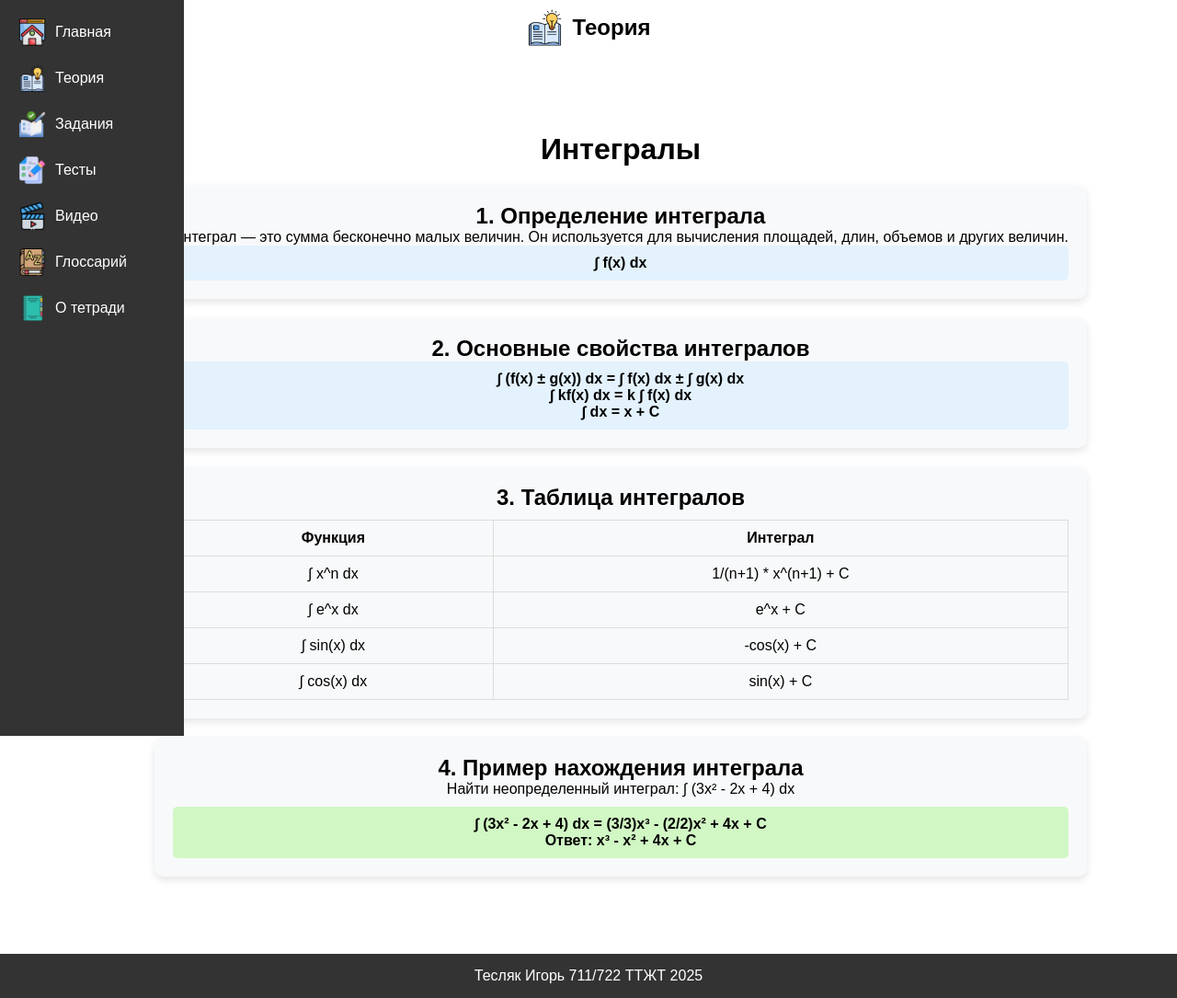
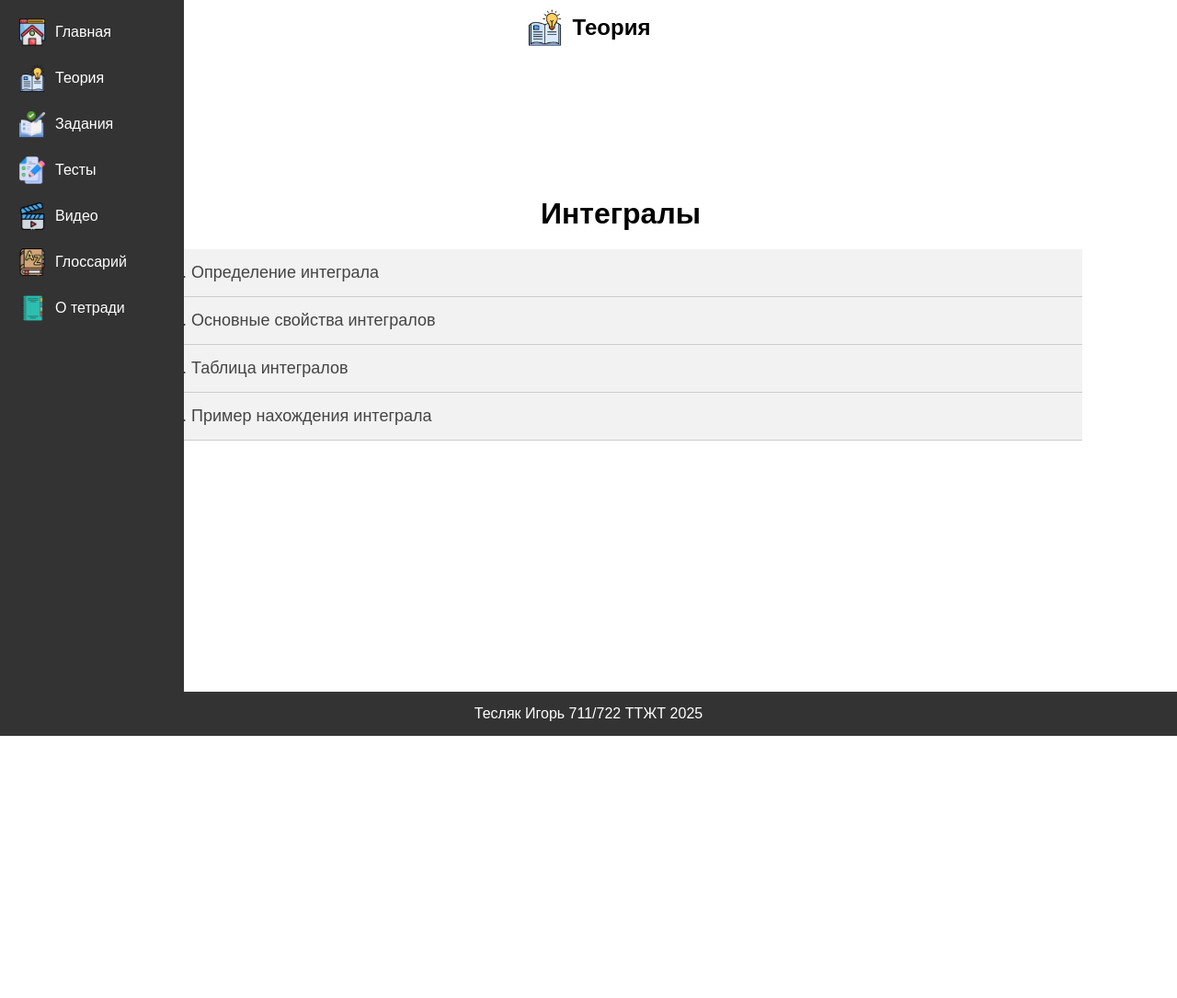
Before and after one commit to DarkKaKtus/site-diplom-integral, a PHP site: page /theory.html in a window 1280 px wide. Shown: the whole page at 92% size. After the commit the page ends 800 px from the top, so only its background shows below. Run offline with PHP 8.4, Linux system fonts and the light colour scheme.

Commit message:
Add files via upload
update

```diff
--- a/index.css
+++ b/index.css
@@ -27,6 +27,7 @@
     transition: width 0.3s ease-in-out;
     position: fixed;
     top: 0;
+    z-index: 1100;
     left: 0;
 }
 
--- a/script.js
+++ b/script.js
@@ -223,10 +223,12 @@
         "theory.html": { title: "Теория", icon: "icons/theory.png" },
         "tests.html": { title: "Тесты", icon: "icons/exam.png" },
         "info.html": { title: "О тетради", icon: "icons/tetrad.png" },
-        "glossary.html": { title: "Глоссарий", icon: "icons/dictionary.png" }
+        "glossary.html": { title: "Глоссарий", icon: "icons/dictionary.png" },
+        "videos.html": { title: "Видео", icon: "icons/video.png" }
     };
 
-    const currentPage = window.location.pathname.split("/").pop();
+    const currentPage = window.location.pathname.split("/").pop().split("?")[0];
+
 
     if (pages[currentPage]) {
         pageIcon.src = pages[currentPage].icon;
@@ -563,3 +565,45 @@
         });
     });
 }
+
+    document.addEventListener("DOMContentLoaded", function() {
+
+      // Функция для получения значения куки по имени
+      function getCookie(name) {
+        const value = "; " + document.cookie;
+        const parts = value.split("; " + name + "=");
+        if (parts.length === 2) return parts.pop().split(";").shift();
+      }
+
+      // Функция для установки куки
+      function setCookie(name, value, days) {
+        let expires = "";
+        if (days) {
+          const date = new Date();
+          date.setTime(date.getTime() + (days * 24 * 60 * 60 * 1000));
+          expires = "; expires=" + date.toUTCString();
+        }
+        document.cookie = name + "=" + (value || "") + expires + "; path=/";
+      }
+
+      // Если куки установлено, скрываем блок introOverlay
+      if (getCookie("introShown")) {
+        const introOverlay = document.getElementById("introOverlay");
+        if (introOverlay) {
+          introOverlay.style.display = "none";
+        }
+      } else {
+        // Если куки нет – назначаем обработчик на кнопку "Начать"
+        const startButton = document.getElementById("startButton");
+        if (startButton) {
+          startButton.addEventListener("click", function() {
+            const introOverlay = document.getElementById("introOverlay");
+            if (introOverlay) {
+              introOverlay.style.display = "none";
+            }
+            // Сохраняем куки, чтобы блок не показывался снова (на 30 дней)
+            setCookie("introShown", "true", 30);
+          });
+        }
+      }
+    });
--- a/theory.html
+++ b/theory.html
@@ -6,15 +6,134 @@
   <title>Теория - Интегралы</title>
   <link rel="stylesheet" href="index.css">
   <link rel="stylesheet" href="menu.css">
-    <script defer src="script.js"></script>
+    <script src="script.js"></script>
+  <style>
+    /* Стили для аккордеона */
+    .accordion {
+      margin-top: 20px;
+    }
+    .accordion-item {
+      border-bottom: 1px solid #ccc;
+    }
+    .accordion-header {
+      background-color: #f2f2f2;
+      color: #444;
+      cursor: pointer;
+      padding: 15px;
+      width: 100%;
+      border: none;
+      outline: none;
+      text-align: left;
+      font-size: 18px;
+      transition: background-color 0.3s ease;
+    }
+    .accordion-header:hover {
+      background-color: #ddd;
+    }
+    .accordion-content {
+      padding: 0 15px;
+      max-height: 0;
+      overflow: hidden;
+      transition: max-height 0.3s ease-out;
+    }
+    .accordion-content p {
+      margin: 15px 0;
+    }
+
+    /* Стили для формул */
+    .formula {
+      background-color: #e6f7ff;
+      border-left: 3px solid #1890ff;
+      padding: 10px;
+      font-family: monospace;
+      margin: 10px 0;
+    }
+
+    /* Стили для блока решения */
+    .solution {
+      background-color: #f9f9f9;
+      border: 1px dashed #aaa;
+      padding: 10px;
+      font-style: italic;
+      margin-top: 10px;
+    }
+
+    /* Таблица интегралов */
+    table.integral-table {
+      width: 100%;
+      border-collapse: collapse;
+      margin-top: 10px;
+    }
+    table.integral-table th,
+    table.integral-table td {
+      border: 1px solid #ccc;
+      padding: 8px;
+      text-align: center;
+    }
+
+    /* Стили для кнопки "Ответ" */
+    .toggle-solution {
+      background: #1890ff;
+      border: none;
+      border-radius: 3px;
+      color: #fff;
+      padding: 10px 15px;
+      margin: 10px 0;
+      cursor: pointer;
+      font-size: 16px;
+    }
+    .toggle-solution:hover {
+      background: #147cd4;
+    }
+  </style>
+
+  <script defer>
+    document.addEventListener('DOMContentLoaded', function() {
+      // Переключение разделов аккордеона
+      const accordionHeaders = document.querySelectorAll('.accordion-header');
+      accordionHeaders.forEach(header => {
+        header.addEventListener('click', function() {
+          const content = this.nextElementSibling;
+          if (content.style.maxHeight) {
+            // Закрываем раздел, если открыт
+            content.style.maxHeight = null;
+            this.classList.remove('active');
+          } else {
+            // Раскрываем раздел, устанавливая max-height равным фактической высоте содержимого
+            content.style.maxHeight = content.scrollHeight + "px";
+            this.classList.add('active');
+          }
+        });
+      });
+
+      // Переключение отображения блока с решением при нажатии на кнопку "Ответ"
+      const toggleButtons = document.querySelectorAll('.toggle-solution');
+      toggleButtons.forEach(button => {
+        button.addEventListener('click', function() {
+          const solutionDiv = this.nextElementSibling;
+          if (solutionDiv.style.display === "block") {
+            solutionDiv.style.display = "none";
+          } else {
+            solutionDiv.style.display = "block";
+          }
+          // Пересчитываем высоту родительского блока аккордеона, чтобы обновить область видимости
+          const parentAccordion = this.closest('.accordion-content');
+          if (parentAccordion && parentAccordion.style.maxHeight) {
+            parentAccordion.style.maxHeight = parentAccordion.scrollHeight + "px";
+          }
+        });
+      });
+    });
+  </script>
 </head>
+<body>
   <header>
     <div class="page-title" id="pageTitle">
-        <img src="icons/main.png" id="pageIcon" alt="">
+      <img src="icons/main.png" id="pageIcon" alt="Главная">
       <span id="pageName">Главная</span>
     </div>
   </header>
-<body>
+
   <div class="sidebar">
     <ul>
       <li class="menu-item">
@@ -64,24 +183,32 @@
 
   <div class="content">
     <h1>Интегралы</h1>
-
-        <section class="theory-section">
-            <h2>1. Определение интеграла</h2>
+    <div class="accordion">
+      <!-- Тема 1 -->
+      <div class="accordion-item">
+        <button class="accordion-header">1. Определение интеграла</button>
+        <div class="accordion-content">
           <p>Интеграл — это сумма бесконечно малых величин. Он используется для вычисления площадей, длин, объемов и других величин.</p>
           <div class="formula">∫ f(x) dx</div>
-        </section>
+        </div>
+      </div>
 
-        <section class="theory-section">
-            <h2>2. Основные свойства интегралов</h2>
+      <!-- Тема 2 -->
+      <div class="accordion-item">
+        <button class="accordion-header">2. Основные свойства интегралов</button>
+        <div class="accordion-content">
           <div class="formula">
-                <a>∫ (f(x) ± g(x)) dx = ∫ f(x) dx ± ∫ g(x) dx</a> <br>
-                <a>∫ kf(x) dx = k ∫ f(x) dx</a><br>
-                <a>∫ dx = x + C</a>
+            <p>∫ (f(x) ± g(x)) dx = ∫ f(x) dx ± ∫ g(x) dx</p>
+            <p>∫ kf(x) dx = k ∫ f(x) dx</p>
+            <p>∫ dx = x + C</p>
           </div>
-        </section>
+        </div>
+      </div>
 
-        <section class="theory-section">
-            <h2>3. Таблица интегралов</h2>
+      <!-- Тема 3 -->
+      <div class="accordion-item">
+        <button class="accordion-header">3. Таблица интегралов</button>
+        <div class="accordion-content">
           <table class="integral-table">
             <tr>
               <th>Функция</th>
@@ -104,18 +231,25 @@
               <td>sin(x) + C</td>
             </tr>
           </table>
-        </section>
+        </div>
+      </div>
 
-        <section class="theory-section">
-            <h2>4. Пример нахождения интеграла</h2>
+      <!-- Тема 4 -->
+      <div class="accordion-item">
+        <button class="accordion-header">4. Пример нахождения интеграла</button>
+        <div class="accordion-content">
           <p>Найти неопределенный интеграл: ∫ (3x² - 2x + 4) dx</p>
-            <div class="solution">
+          <button class="toggle-solution">Ответ</button>
+          <div class="solution" style="display: none;">
             <p>∫ (3x² - 2x + 4) dx = (3/3)x³ - (2/2)x² + 4x + C</p>
             <p><strong>Ответ:</strong> x³ - x² + 4x + C</p>
           </div>
-        </section>
+        </div>
+      </div>
 
     </div>
+  </div>
+
   <footer class="site-footer">
     <p>Тесляк Игорь 711/722 ТТЖТ 2025</p>
   </footer>
```
Also changed, not shown: index.html (+86 -7 lines), icons/men.png (added), icons/txt.png (added). Lines whose indentation alone changed are shown as unchanged.
